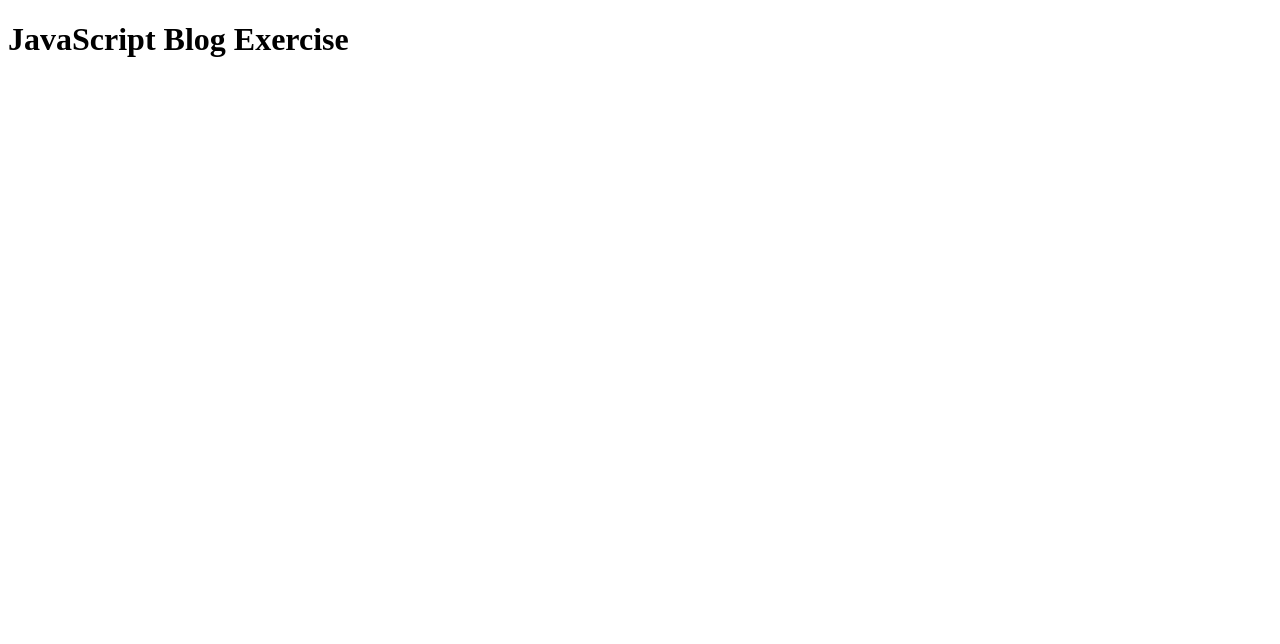
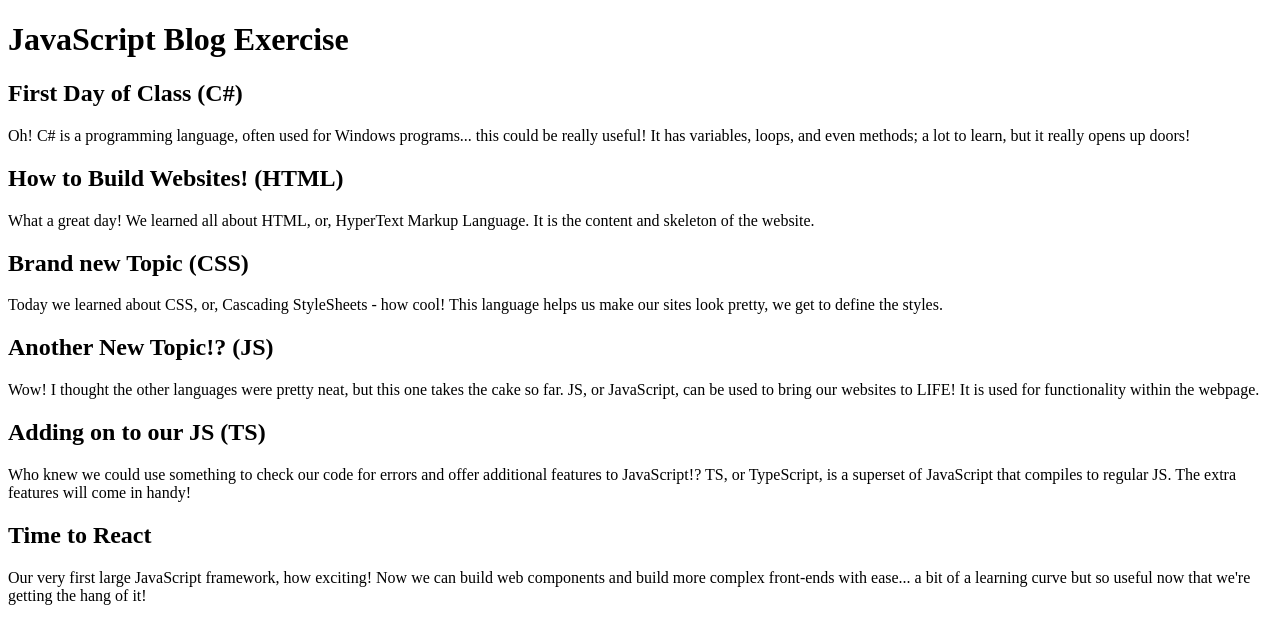
Before and after one commit to MarvRoldan/JavaScript-Blog-Exercise, a plain HTML site: page index.html in a window 1280 px wide. Drawn offline with Linux system fonts and the light colour scheme.

Commit message:
Outputted to HTML

```diff
--- a/index.html
+++ b/index.html
@@ -10,7 +10,6 @@
 </head>
 <body>
     <h1>JavaScript Blog Exercise</h1>
-        <article id="newArticles"></article>
 </body>
 
 </html>
--- a/js/scripts.js
+++ b/js/scripts.js
@@ -20,11 +20,19 @@ class Article {
         this.title = title;
         this.content = content;
     }
-    output() {
-        // TODO: Prepare output to the browser...
-        // TODO: Use template literals.
+    output(element = null) {
+        if (element !== null) {
+            element.innerHTML += `
+            <article>
+                <h2>${this.title}</h2>
+                <p>${this.content}</p>
+            </article>
+            `;
+        }
     }
 }
+
+const myElement = document.body;
 
 const blogArticles = [
     new Article(
@@ -56,5 +64,5 @@ const blogArticles = [
 // TODO: Add a new article to the array (add "SASS" inbetween the "CSS" and "JS" articles.)
 
 for (let article of blogArticles) {
-    // TODO: Loop through articles and output each of them to the browser.
+    article.output( myElement );
 }
```
